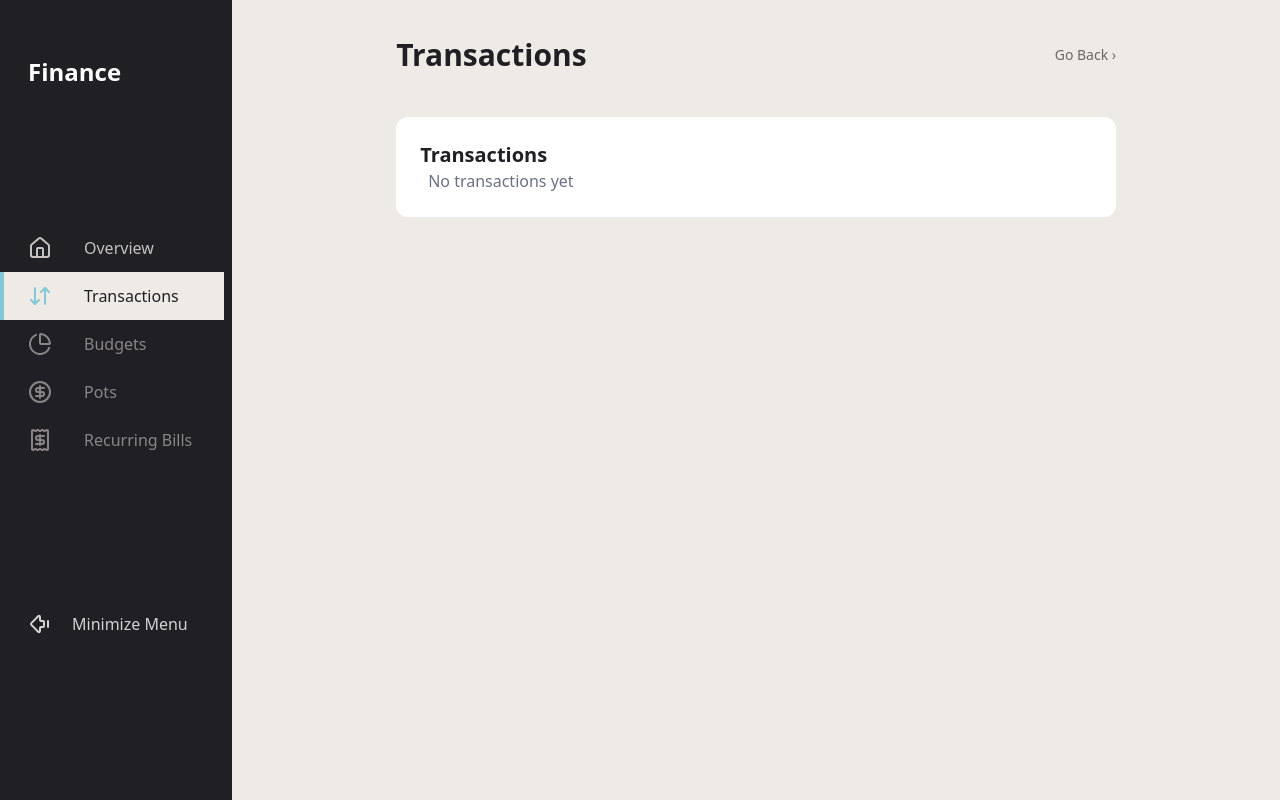
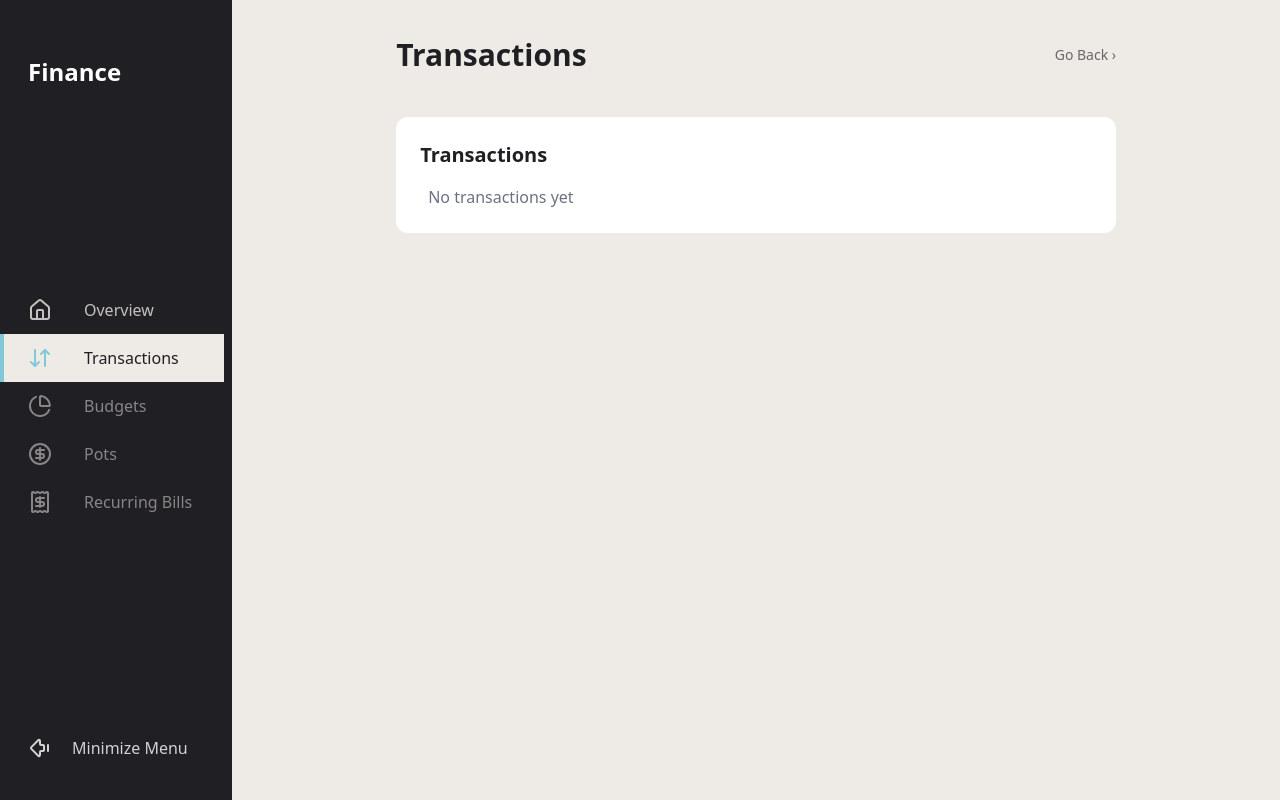
Before and after one commit to BastienCros/financial-app, a Next.js app: page /transactions in a window 1280 px wide. Built offline with nearby package versions, Linux system fonts and the light colour scheme.

Commit message:
feat(Dashboard) Make Sidebar sticky and adapt spacing to screen

```diff
--- a/app/(dashboard)/page.tsx
+++ b/app/(dashboard)/page.tsx
@@ -1,18 +1,19 @@
 import DashboardContent from "@/components/DashboardContent";
 
 export const metadata = {
-    title: 'Overview | Financial App',
-    description: 'View your financial overview including account balances, budgets, transactions, and recurring bills',
-    keywords: ['finance', 'budget', 'transactions', 'dashboard'],
+    title: "Overview | Financial App",
+    description:
+        "View your financial overview including account balances, budgets, transactions, and recurring bills",
+    keywords: ["finance", "budget", "transactions", "dashboard"],
     openGraph: {
-        title: 'Financial Dashboard',
-        description: 'Manage your finances',
-    }
+        title: "Financial Dashboard",
+        description: "Manage your finances",
+    },
 };
 
 export default function Home() {
     return (
-        <main className="flex flex-col items-start w-full min-h-screen gap-10 px-4 py-8 sm:px-10 max-w-7xl mx-auto">
+        <main className="flex flex-1 flex-col items-start w-full min-h-screen gap-6 px-4 py-4 sm:px-10 max-w-7xl mx-auto">
             <DashboardContent />
         </main>
     );
--- a/src/components/BalanceSummary/BalanceSummary.tsx
+++ b/src/components/BalanceSummary/BalanceSummary.tsx
@@ -53,7 +53,7 @@ function BalanceCard({
                 data-variant={variant}
             >
                 <h3>{title}</h3>
-                <p className="font-mono text-3xl font-bold">
+                <p className="font-mono text-2xl font-bold">
                     {loading ? "Loading..." : formatCurrency(amount)}
                 </p>
             </div>
--- a/src/components/Card/card.module.css
+++ b/src/components/Card/card.module.css
@@ -9,15 +9,14 @@
     flex-direction: row;
     align-items: center;
     justify-content: space-between;
-  margin-bottom: var(--spacing-5);
+    margin-bottom: var(--spacing-4);
 }
-
 
 .cardAction {
     color: var(--color-fg-subtle);
     text-decoration: none;
     font-size: var(--text-sm);
-  cursor: pointer
+    cursor: pointer;
 }
 
 .cardAction:hover {
--- a/src/components/DashboardContent/DashboardContent.tsx
+++ b/src/components/DashboardContent/DashboardContent.tsx
@@ -26,7 +26,7 @@ export default function DashboardContent() {
                 )}
             </header>
             <BalanceSummary month={effectiveMonth} />
-            <DashboardGrid className="grow" selectedMonth={effectiveMonth} />
+            <DashboardGrid selectedMonth={effectiveMonth} />
         </>
     );
 }
--- a/src/components/DashboardGrid/dashboardGrid.module.css
+++ b/src/components/DashboardGrid/dashboardGrid.module.css
@@ -2,11 +2,12 @@
     display: grid;
     grid-template-columns: 1fr;
     width: 100%;
-  gap: var(--spacing-5);
+    gap: var(--spacing-4);
 }
 
 @media (min-width: 80rem) {
     .grid {
+        max-height: 100vh;
         grid-template-columns: 1fr 1fr;
         grid-template-areas:
             "pots budget"
--- a/src/components/MainNavigation/MainNavigation.module.css
+++ b/src/components/MainNavigation/MainNavigation.module.css
@@ -15,15 +15,21 @@
      LAYOUT: Container & List Structure
      ------------------------------------------ */
     .container {
+        position: sticky;
+        top: 0;
+        height: 100vh;
+
         width: var(--sidebar-width);
         display: flex;
         flex-direction: column;
+        justify-content: space-between;
         gap: calc(14 * var(--spacing));
         padding-block: calc(7 * var(--spacing));
         background: var(--color-foreground);
         color: var(--color-on-dark);
         border-radius: 0 var(--radius-2xl) var(--radius-2xl) 0;
-    overflow: hidden;
+        overflow-y: auto;
+        overflow-x: hidden;
         transition: width 500ms ease-in-out;
     }
 
--- a/src/components/RecurringBills/RecurringBills.tsx
+++ b/src/components/RecurringBills/RecurringBills.tsx
@@ -15,21 +15,21 @@ function RecurringBills({ className }: Props) {
     return (
         <Card title="Recurring Bills" className={className}>
             <ul className="flex flex-col gap-4">
-        {items.map((item) =>
-        (
+                {items.map((item) => (
                     <li
                         key={item.label}
-            className="tw-card border-l-4"
+                        className="tw-card border-l-4 [--card-padding-multiplier:5]"
                         data-variant="background"
                         style={{ borderLeftColor: item.color }}
                     >
                         <div className="flex justify-between">
                             <p className="text-fg-subtle">{item.label}</p>
-              <p className="font-bold font-mono">${item.amount}</p>
+                            <p className="font-bold font-mono">
+                                ${item.amount}
+                            </p>
                         </div>
                     </li>
-        )
-        )}
+                ))}
             </ul>
         </Card>
     );
```
Lines whose indentation alone changed are shown as unchanged.
